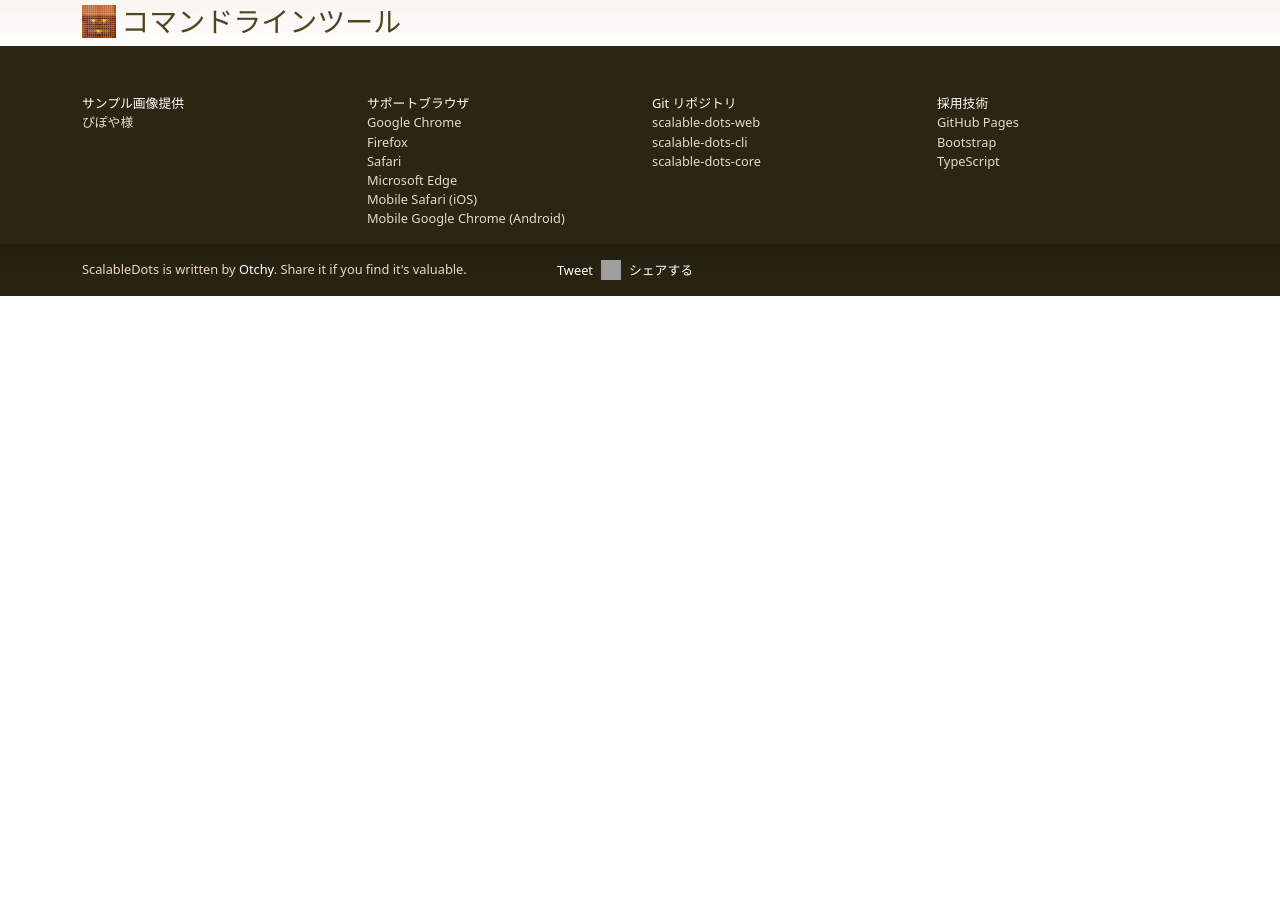
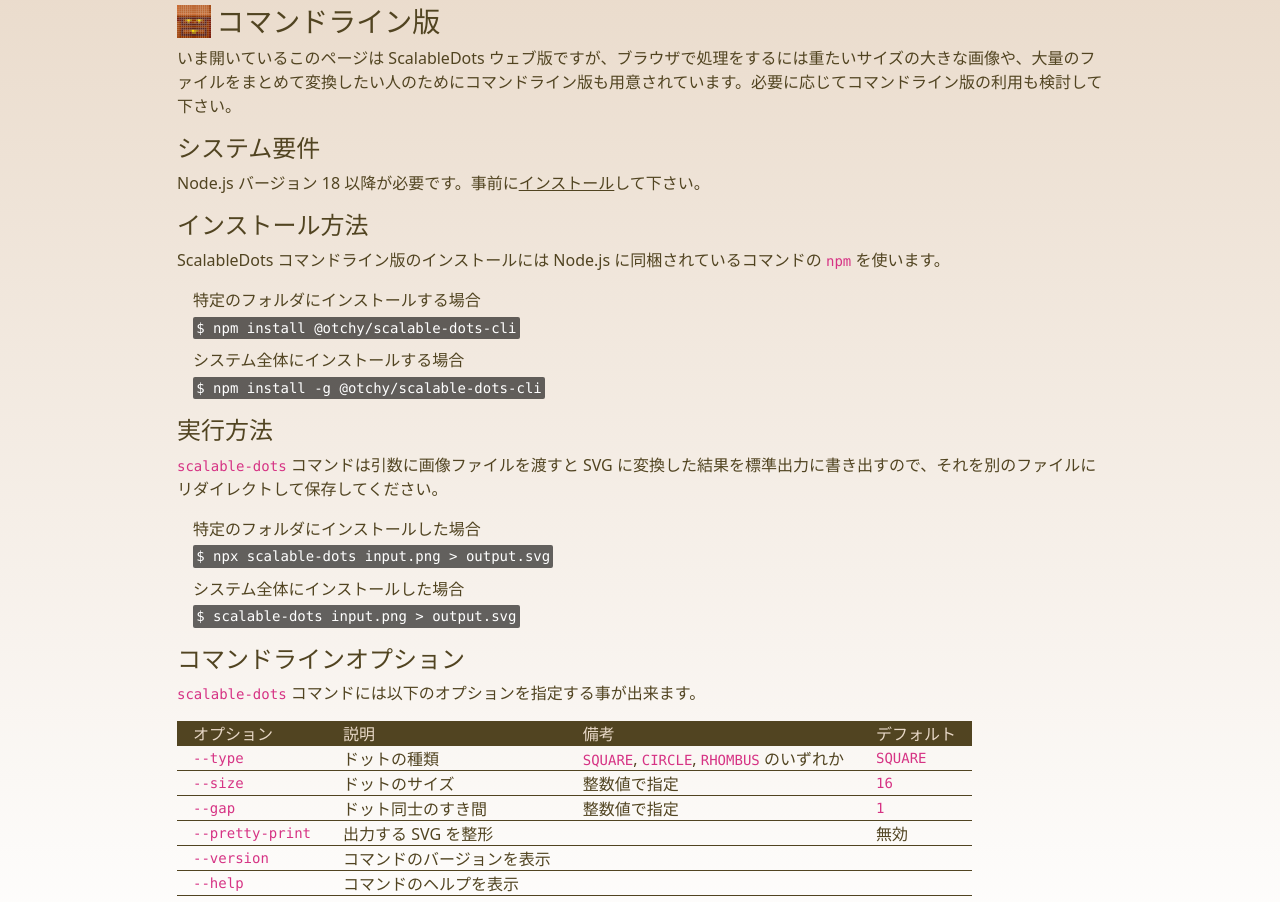
Before and after one commit to otchy210/scalable-dots-web, a website built with webpack: page docs/index.html in a window 1280 px wide. Shown: the part 521-1423 px from the top of the page. Before the commit the page ends 817 px from the top, so only its background shows below. Built offline with nearby package versions, Linux system fonts and the light colour scheme; grey boxes are pictures that could not be loaded; a web font is replaced by a local one.

Commit message:
0.0.35: Add description for cli

```diff
--- a/docs/index.html
+++ b/docs/index.html
@@ -20,7 +20,9 @@
           <div class="col-12 col-md-3">
             <div class="d-flex justify-content-center pb-3">
               <div class="logo-wrapper">
-                <img src="/images/logo.svg" alt="Scalable Dots" />
+                <h1 class="m-0">
+                  <img src="/images/logo.svg" alt="ScalableDots" />
+                </h1>
               </div>
             </div>
           </div>
@@ -83,11 +85,10 @@
           <div
             class="col-12 col-sm-4 col-md-3 col-xl-2 offset-md-1 offset-xl-2"
           >
-            <div class="container px-0">
             <div class="row">
               <div class="col-12 d-flex flex-column">
                 <img src="" class="img-thumbnail mx-auto bg-gray" />
-                  <div class="file-name mx-auto">filename.png</div>
+                <div class="file-name mx-auto"></div>
               </div>
               <div class="col-12">
                 <div class="h5 mt-3 preview-header">SVG 設定</div>
@@ -133,9 +134,7 @@
               </div>
               <div class="col-6 col-sm-12">
                 <label for="size" class="form-label h6 mt-3 mb-0"
-                    >サイズ<small
-                      >[<span id="size-value">16</span>]</small
-                    ></label
+                  >サイズ<small>[<span id="size-value">16</span>]</small></label
                 >
                 <input
                   type="range"
@@ -173,9 +172,7 @@
                     id="preview-bg-black"
                     autocomplete="off"
                   />
-                    <label
-                      class="btn btn-outline-primary"
-                      for="preview-bg-black"
+                  <label class="btn btn-outline-primary" for="preview-bg-black"
                     >黒</label
                   >
                   <input
@@ -198,9 +195,7 @@
                     id="preview-bg-white"
                     autocomplete="off"
                   />
-                    <label
-                      class="btn btn-outline-primary"
-                      for="preview-bg-white"
+                  <label class="btn btn-outline-primary" for="preview-bg-white"
                     >白</label
                   >
                 </div>
@@ -228,7 +223,6 @@
               </div>
             </div>
           </div>
-          </div>
           <div class="col-12 col-sm-8 col-md-7 col-xl-6 mt-3 mt-sm-0">
             <div>
               <div class="svg-box bg-gray">
@@ -243,30 +237,126 @@
       <div class="container">
         <div class="row">
           <div class="col">
-            <h1 class="h2">
+            <h2>
               ドット絵は SVG 画像にすれば綺麗に拡大出来る！<small
                 >ドット絵なのにベクター画像？そう、二アレストネイバー法なんてもう知らなくてもいい！</small
               >
-            </h1>
+            </h2>
           </div>
         </div>
         <div class="row">
           <div class="col-12 col-md-6 col-xl-4">
-            <h2 class="h3 icon icon-box">ScalableDots とは</h2>
+            <h3 class="icon icon-box">ScalableDots とは</h3>
           </div>
           <div class="col-12 col-md-6 col-xl-4">
-            <h2 class="h3 icon icon-shop">なぜ SVG が良いのか</h2>
+            <h3 class="icon icon-shop">なぜ SVG？</h3>
           </div>
           <div class="col-12 col-md-6 col-xl-4">
-            <h2 class="h3 icon icon-pot">ブラウザ完結型ツール</h2>
+            <h3 class="icon icon-pot">ブラウザ完結型</h3>
           </div>
-          <div class="col-12 col-md-6 col-xl-4">
-            <h2 class="h3 icon icon-shelf">コマンドラインツール</h2>
+          <div class="col-12 col-xl-10 offset-xl-1 col-xxl-8 offset-xxl-2">
+            <h3 class="icon icon-shelf">コマンドライン版</h3>
+            <p>
+              いま開いているこのページは ScalableDots
+              ウェブ版ですが、ブラウザで処理をするには重たいサイズの大きな画像や、大量のファイルをまとめて変換したい人のためにコマンドライン版も用意されています。必要に応じてコマンドライン版の利用も検討して下さい。<br />
+            </p>
+            <h4>システム要件</h4>
+            <p>
+              Node.js バージョン 18 以降が必要です。事前に<a
+                href="https://www.google.com/search?q=Node.js+%E3%82%A4%E3%83%B3%E3%82%B9%E3%83%88%E3%83%BC%E3%83%AB"
+                target="_blank"
+                >インストール</a
+              >して下さい。
+            </p>
+            <h4>インストール方法</h4>
+            <p>
+              ScalableDots コマンドライン版のインストールには Node.js
+              に同梱されているコマンドの <code>npm</code> を使います。<br />
+            </p>
+            <dl class="ps-3">
+              <dt>特定のフォルダにインストールする場合</dt>
+              <dd><code>$ npm install @otchy/scalable-dots-cli</code></dd>
+              <dt>システム全体にインストールする場合</dt>
+              <dd><code>$ npm install -g @otchy/scalable-dots-cli</code></dd>
+            </dl>
+            <h4>実行方法</h4>
+            <p>
+              <code>scalable-dots</code> コマンドは引数に画像ファイルを渡すと
+              SVG
+              に変換した結果を標準出力に書き出すので、それを別のファイルにリダイレクトして保存してください。
+            </p>
+            <dl class="ps-3">
+              <dt>特定のフォルダにインストールした場合</dt>
+              <dd><code>$ npx scalable-dots input.png > output.svg</code></dd>
+              <dt>システム全体にインストールした場合</dt>
+              <dd><code>$ scalable-dots input.png > output.svg</code></dd>
+            </dl>
+            <h4>コマンドラインオプション</h4>
+            <p>
+              <code>scalable-dots</code>
+              コマンドには以下のオプションを指定する事が出来ます。
+            </p>
+            <table>
+              <thead>
+                <tr>
+                  <th>オプション</th>
+                  <th>説明</th>
+                  <th>備考</th>
+                  <th>デフォルト</th>
+                </tr>
+              </thead>
+              <tbody>
+                <tr>
+                  <td><code>--type</code></td>
+                  <td>ドットの種類</td>
+                  <td>
+                    <code>SQUARE</code>, <code>CIRCLE</code>,
+                    <code>RHOMBUS</code> のいずれか
+                  </td>
+                  <td><code>SQUARE</code></td>
+                </tr>
+                <tr>
+                  <td><code>--size</code></td>
+                  <td>ドットのサイズ</td>
+                  <td>整数値で指定</td>
+                  <td><code>16</code></td>
+                </tr>
+                <tr>
+                  <td><code>--gap</code></td>
+                  <td>ドット同士のすき間</td>
+                  <td>整数値で指定</td>
+                  <td><code>1</code></td>
+                </tr>
+                <tr>
+                  <td><code>--pretty-print</code></td>
+                  <td>出力する SVG を整形</td>
+                  <td></td>
+                  <td>無効</td>
+                </tr>
+                <tr>
+                  <td><code>--version</code></td>
+                  <td>コマンドのバージョンを表示</td>
+                </tr>
+                <tr>
+                  <td><code>--help</code></td>
+                  <td>コマンドのヘルプを表示</td>
+                </tr>
+              </tbody>
+            </table>
+            <dl class="mt-3">
+              <dt>実行例</dt>
+              <dd>
+                <code
+                  >$ scalable-dots --type=CIRCLE --size=32 --gap=0
+                  --pretty-print input.png > output.svg</code
+                >
+              </dd>
+            </dl>
           </div>
         </div>
       </div>
     </div>
-    <div class="footer pt-5">
+    <div class="footer mt-3 pt-5">
       <div class="container">
         <div class="row">
           <div class="col-12 col-sm-6 col-md-3">
--- a/package.json
+++ b/package.json
@@ -1,6 +1,6 @@
 {
   "name": "@otchy/scalable-dots-web",
-  "version": "0.0.34",
+  "version": "0.0.35",
   "description": "",
   "scripts": {
     "build": "webpack",
--- a/src/style.scss
+++ b/src/style.scss
@@ -135,14 +135,14 @@
 }
 .information {
   background: linear-gradient($light, $white);
-  h1 {
+  h2 {
     text-align: center;
     small {
       display: block;
       font-size: 0.5em;
     }
   }
-  h2.icon {
+  h3.icon {
     background-size: 1.2em;
     background-repeat: no-repeat;
     padding-left: 1.4em;
@@ -161,6 +161,54 @@
     }
     &.icon-shop {
       background-image: url('/images/icon-shop.svg');
+    }
+  }
+  dl {
+    dt {
+      font-weight: 500;
+    }
+    dd {
+      margin-top: 0.25rem;
+      code {
+        background-color: rgba(var(--bs-black-rgb), 0.6);
+        border-radius: 2px;
+        color: $white;
+        padding: 0.2rem;
+        line-height: 1.5rem;
+      }
+    }
+  }
+  thead {
+    tr {
+      background-color: $primary;
+      color: $light;
+      th {
+        font-weight: 500;
+        white-space: nowrap;
+      }
+    }
+  }
+  tbody {
+    tr {
+      border-style: solid;
+      border-width: 1px 0;
+      border-color: $primary;
+    }
+  }
+  th,
+  td {
+    padding: 0;
+  }
+  @include media-breakpoint-up(sm) {
+    th,
+    td {
+      padding: 0 0.5rem;
+    }
+  }
+  @include media-breakpoint-up(md) {
+    th,
+    td {
+      padding: 0 1rem;
     }
   }
 }
```
Lines whose indentation alone changed are shown as unchanged.
